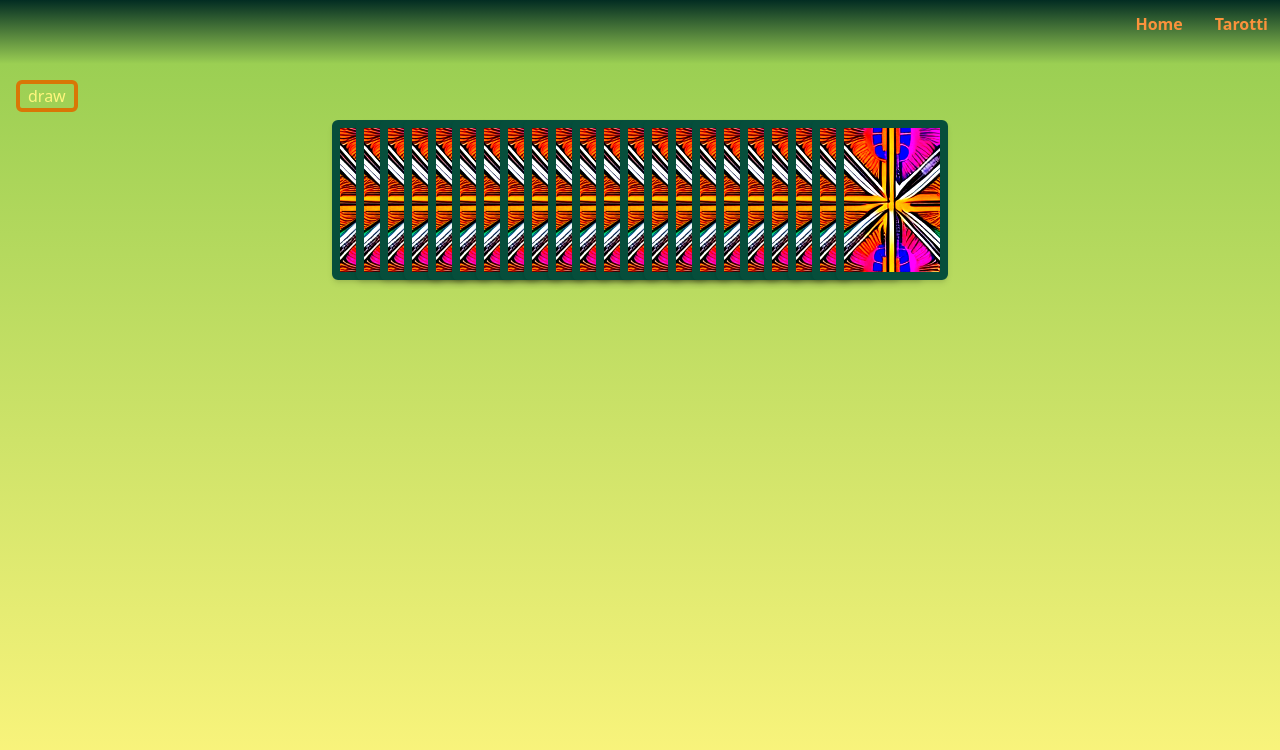
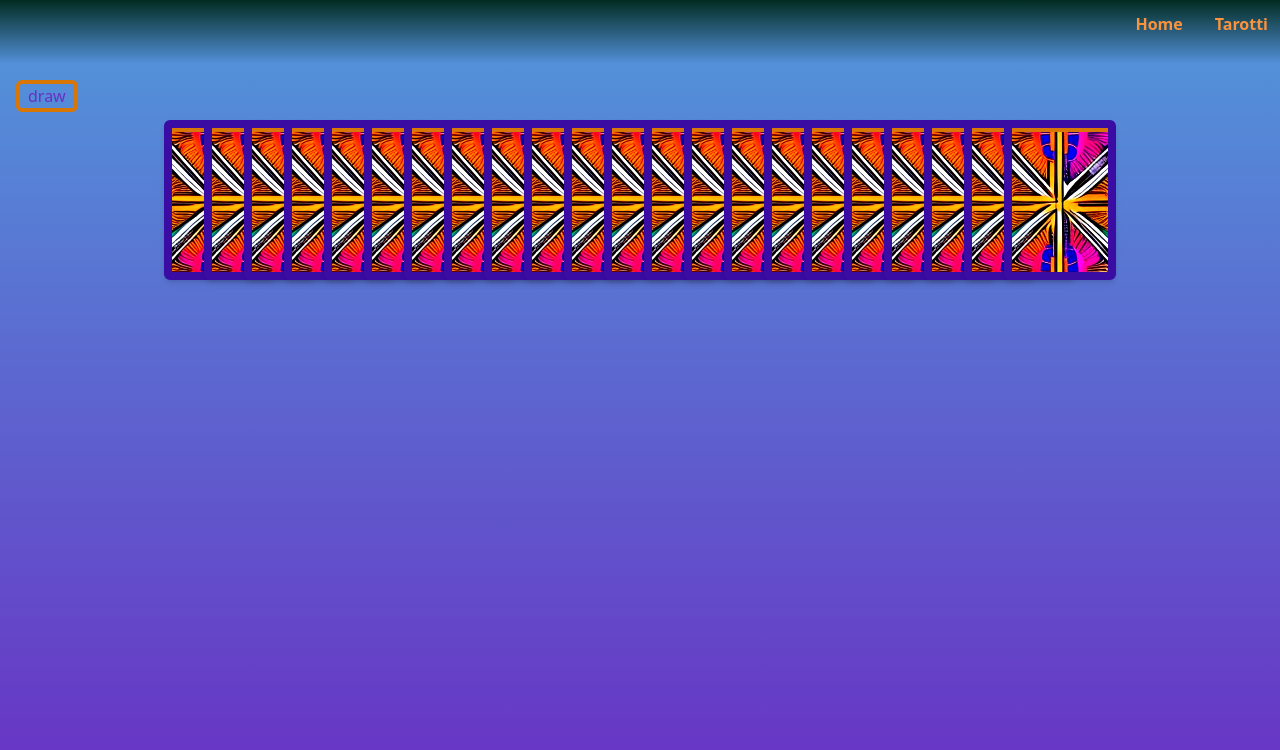
Before and after one commit to davide-cz/project-Tarocchi, a React (Vite) app: page / in a window 1280 px wide. Both pictures are taken after a click on the button "draw". Shown: the top 750 px of the page. Built offline with nearby package versions, Linux system fonts and the light colour scheme.

Commit message:
commit - restyled and adjusted selection of cards

```diff
--- a/src/App.css
+++ b/src/App.css
@@ -6,14 +6,18 @@
 @layer base {
 
     .tarot{
-        @apply w-28 h-40 border-8 border-emerald-900 overflow-hidden rounded-md shadow-md
-        hover:-translate-y-5 transition hover:brightness-75 hover:border-emerald-950
+        @apply w-28 h-40 border-8 border-quint overflow-hidden rounded-md shadow-md
+        hover:-translate-y-5 transition hover:brightness-75 hover:border-terz
+    }
+
+    img{
+        @apply saturate-200 contrast-125
     }
     .tarot-img>img{
-        @apply mb-0 align-bottom saturate-200 contrast-125
+        @apply mb-0 align-bottom
     }
     .cards-container{
-        @apply flex flex-wrap p-2  justify-center gap-2 text-center
+        @apply flex flex-wrap p-2 justify-center gap-2 text-center
 
     }
     .dialog-modal{
@@ -21,7 +25,7 @@
     }
 
     .selected-card{
-        @apply transition hover:scale-110
+        @apply transition hover:scale-125
 
     }
 
@@ -36,7 +40,7 @@
 
 .relative + .relative {
 
-    margin-left: -6rem;
+    margin-left: -5rem;
     @media (max-width: 640px)  {
         margin-left: 0rem;
 
@@ -52,8 +56,11 @@
  @media (max-width: 640px){
 
         .tarot{
-            @apply w-16 h-24 border-4 border-emerald-900 overflow-hidden rounded-sm shadow-md
+            @apply w-16 h-24 border-4  rounded-sm shadow-md
             hover:-translate-y-5 transition hover:brightness-75 hover:border-emerald-950
+        }
+        .choosen-card-button {
+            @apply -ml-8 -mt-2 p-12 bg-transparent hover:bg-transparent hover:opacity-50
         }
 
  }
--- a/src/components/TarotPage.jsx
+++ b/src/components/TarotPage.jsx
@@ -14,8 +14,8 @@
     const [isDraw,setIsDraw]=useState(false);
     const [showResult,setShowResult]=useState(false);
     const [isOpen,setIsOpen]=useState(Array(3).fill(false))
+    const [isSelected,setIsSelected]=useState(Array(22).fill(false))
 
-    const {number}=useParams()
 
     const [cartePescate,setCartePescate]=useState([]);
 
@@ -33,6 +33,7 @@
         setIsDraw(!isDraw);
         setCartePescate([]);
         setMazzoOrdinato(tarots);
+        setIsSelected(Array(22).fill(false))
     };
 
     const chooseACard=(card)=>{
@@ -48,7 +49,7 @@
 
             for(let i=0 ;i<tempDeckmischiato.length; i++){
                 if(mazzoMischiato[i].name.includes(card.name)){
-                    tempDeckmischiato.splice(i,1)
+
                 }
             }
             setCartePescate(tempDeckPesca);
@@ -70,6 +71,14 @@
     updatedOpenState[index] = false;
     setIsOpen(updatedOpenState);
 };
+
+//funzione che blocca la card scelta
+      const disableCard = (index) =>{
+        const disableCardState = [...isSelected];
+        disableCardState[index]=true;
+        setIsSelected(disableCardState);
+      }
+
     return (
         <>
             <div className="bg-gradient-to-b from-second to-quart tarot-page p-4 h-max overflow-scroll bg-scroll">
@@ -81,17 +90,28 @@
                     <div className="cards-container ">
                         {mazzoMischiato.map(((card,i)=>{
                             return(
+
                                     <div
-                                    className={`tarot flex-shrink-0 relative pile`}
+                                        className={`tarot flex-shrink-0 relative pile ${isSelected[i]? 'brightness-50' : ''}`}
                                         key={`card-${i}`}
-                                    onClick={()=>{
-                                        chooseACard(card)
-                                    }}
+
                                         >
                                             <Tarot
                                                 imgURL={dorso}
                                             />
+                                    <button
+                                        disabled={isSelected[i]}
+                                        className={`choosen-card-button absolute p-40 -ml-14
+                                        bg-transparent border-bg-transparent
+                                        hover:bg-transparent hover:border-bg-transparent
+                                        `}
+                                        onClick={()=>{
+                                            chooseACard(card)
+                                            disableCard(i)
+                                    }}>
+                                    </button>
                                     </div>
+
                             )
                         }))}
                     </div>
@@ -107,8 +127,9 @@
                     {cartePescate &&
                         cartePescate.map((card,i)=>{
                             return(
-                                <div className="w-28" key={`choosen${card.name}${i}`}>
-                                    <div className={`tarot selected-card transition-all
+                                <div className="w-28 m-auto"
+                                        key={`choosen${card.name}${i}`}>
+                                    <div className={`tarot selected-card scale-105 transition-all w-28 m-auto
                                                      ${card.straight? '' : 'rotate-180'}`}
                                                      >
                                         <Tarot
--- a/tailwind.config.js
+++ b/tailwind.config.js
@@ -7,10 +7,11 @@
       */
 
 colors:{
-  prim:'#416D19',
-  second:'#9BCF53',
-  terz:'#BFEA7C',
-  quart:'#FFF67E'
+  prim:'#4ea8de',
+  second:'#5390d9',
+  terz:'#7400b8',
+  quart:'#6930c3',
+  quint:'#3a0ca3',
 }
   },
 
```
Lines whose indentation alone changed are shown as unchanged.
